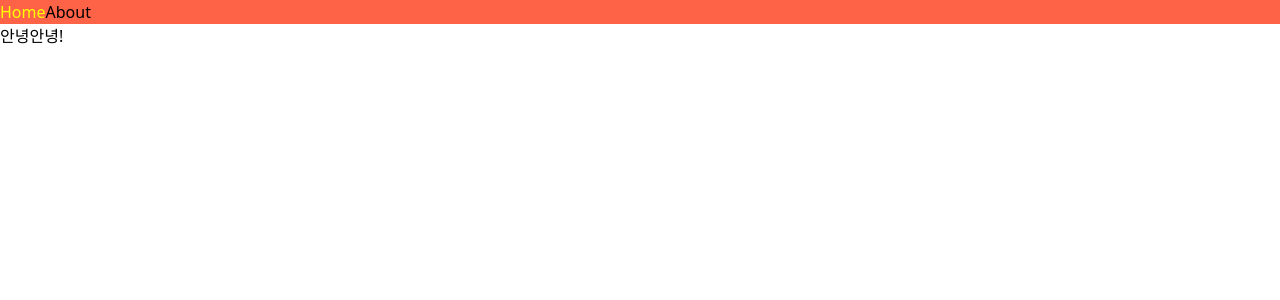
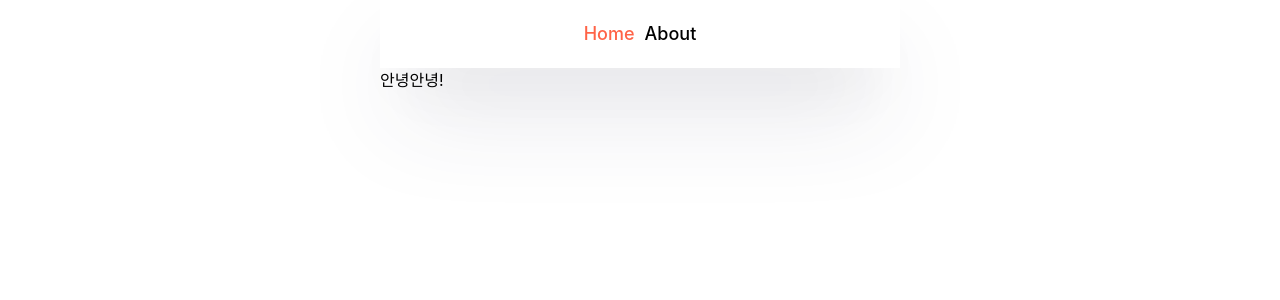
Before and after one commit to sryung1225/Nextjs_tutorial, a Next.js app: page / in a window 1280 px wide. Shown: the top 300 px of the page. Built offline with nearby package versions, Linux system fonts and the light colour scheme.

Commit message:
[📚 : practice] tailwindCSS로 스타일링하기 - NavBar

```diff
--- a/src/components/NavBar.tsx
+++ b/src/components/NavBar.tsx
@@ -4,19 +4,19 @@ import { useRouter } from "next/router";
 export default function NavBar() {
   const router = useRouter();
   return (
-    <nav className="bg-[tomato]">
+    <nav className="flex justify-center items-center gap-2.5 py-5 nav-box-shadow">
       <Link
         href="/"
-        className={`no-underline ${
-          router.pathname === "/" ? "text-[yellow]" : ""
+        className={`font-medium text-lg ${
+          router.pathname === "/" ? "text-[tomato]" : ""
         }`}
       >
         Home
       </Link>
       <Link
         href="/about"
-        className={`no-underline ${
-          router.pathname === "/about" ? "text-[yellow]" : ""
+        className={`font-medium text-lg ${
+          router.pathname === "/about" ? "text-[tomato]" : ""
         }`}
       >
         About
--- a/src/styles/globals.css
+++ b/src/styles/globals.css
@@ -15,3 +15,27 @@
     --background-end-rgb: 0, 0, 0;
   }
 }
+
+body {
+  max-width: 520px;
+  width: 100%;
+  margin: 0 auto;
+  padding: 0;
+  font-family: -apple-system, BlinkMacSystemFont, Segoe UI, Roboto, Oxygen,
+    Ubuntu, Cantarell, Fira Sans, Droid Sans, Helvetica Neue, sans-serif;
+}
+
+a {
+  color: inherit;
+  text-decoration: none;
+}
+
+* {
+  box-sizing: border-box;
+}
+
+/* custom */
+.nav-box-shadow {
+  box-shadow: rgba(50, 50, 93, 0.25) 0px 50px 100px -20px,
+    rgba(0, 0, 0, 0.3) 0px 30px 60px -30px;
+}
```
